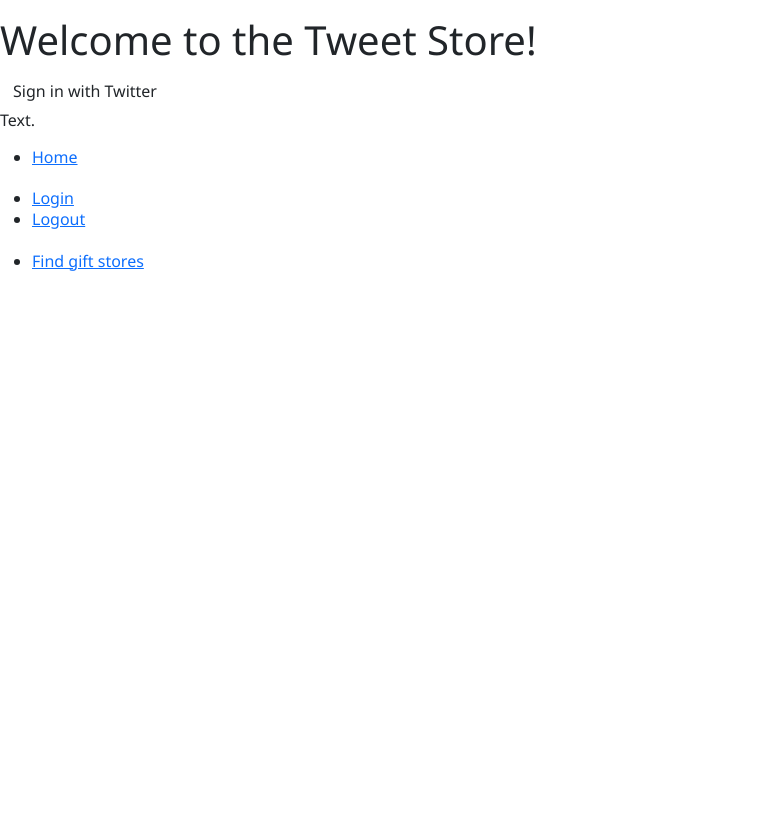
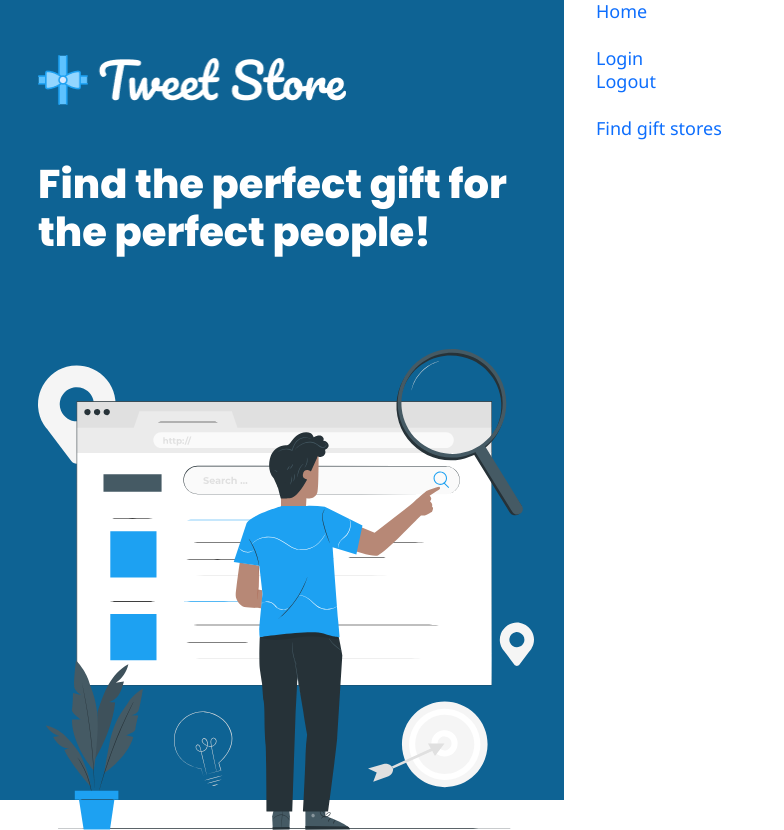
Before and after one commit to cam-garrison/cs411-group1, a Flask app: template prototype/templates/home.html in a window 1440 px wide. Shown: the whole page, without its empty margins (0-784 px from the left). Before the commit the page ends 271 px from the top, so only its background shows below. Run offline with Flask 2, Linux system fonts and the light colour scheme; the template is opened without the code that fills it, so the values that code supplies are empty.

Commit message:
login page with slideshow imgs

```diff
--- /dev/null
+++ b/prototype/templates/css/_globals.scss
@@ -0,0 +1,35 @@
+html {
+    font-size: 100%;
+    box-sizing: border-box;
+}
+
+*, *::before, *::after {
+    box-sizing: inherit;
+}
+
+body {
+    margin: 0;
+    padding: 0;
+    font-family: 'Noto Sans', sans-serif;
+    font-size: $font-med;
+    color: $cerulean;
+    line-height: 1.3;
+}
+
+a, a:visited, a:hover {
+    text-decoration: none;
+}
+
+//Flexbox styles
+.flex {
+    display: flex;
+    &-jc-sb {
+        justify-content: space-between;
+    }
+    &-jc-c {
+        justify-content: center;
+    }
+    &-ai-c {
+        align-items: center;
+    }
+}
--- /dev/null
+++ b/prototype/templates/css/_header.scss
@@ -0,0 +1,66 @@
+.header {
+
+    nav {
+        padding-bottom: 38px;
+    }
+
+    &__logo {
+
+        img {
+            width: 308px;
+            height: 84px;
+        }
+    }
+
+    display: grid;
+    grid-template-areas: "hero";
+    color: $white;
+
+    &__box1 {
+        position: absolute;
+        width: 564px;
+        height: 100vh;
+        left: 0px;
+        top: 0px;
+        background: $cerulean;
+        padding: 38px;
+        font-family: 'Poppins', sans-serif;
+    }
+
+    &__imgContainer {
+        position: relative;
+        width: 496px;
+        height: 566px;
+    }
+
+    &__imgContainer img {
+        position: absolute;
+        bottom: 0;
+        opacity: 0;
+        z-index: 1;
+    }
+
+    &__imgContainer img:first-child {
+        opacity: 1;
+    }
+
+    &__imgContainer img:last-child {
+        opacity: 0;
+    }
+
+    &__imgContainer img:first-child {
+        transition: opacity 1s ease;
+        z-index: 2;
+    }
+
+
+
+    &__box2 {
+        position: absolute;
+        width: 876px;
+        height: 100vh;
+        left: 564px;
+        top: 0px;
+        background: $white;
+    }
+}
--- /dev/null
+++ b/prototype/templates/css/_variables.scss
@@ -0,0 +1,14 @@
+// Colors
+
+$twitterBlue: #1DA1F2;
+$cerulean: #0E6394;
+$googleRed: #EA4335;
+$googleYellow: #FBBC05;
+$googleGreen: #34A853;
+$black: #000000;
+$white: #FFFFFF;
+
+// Font sizes
+
+$font-small: 14px;
+$font-med: 18px;
--- a/prototype/templates/css/globals.scss
+++ /dev/null
@@ -1,15 +0,0 @@
-html {
-    font-size: 100%;
-    box-sizing: border-box;
-}
-
-*, *::before, *::after {
-    box-sizing: inherit;
-}
-
-body {
-    margin: 0;
-    padding: 0;
-    font-family: 'Noto Sans', sans-serif;
-    line-height: 1.3;
-}
--- a/prototype/templates/css/home.css
+++ b/prototype/templates/css/home.css
@@ -11,6 +11,89 @@
   margin: 0;
   padding: 0;
   font-family: 'Noto Sans', sans-serif;
+  font-size: 18px;
+  color: #0E6394;
   line-height: 1.3;
 }
+
+a, a:visited, a:hover {
+  text-decoration: none;
+}
+
+.flex {
+  display: flex;
+}
+
+.flex-jc-sb {
+  justify-content: space-between;
+}
+
+.flex-jc-c {
+  justify-content: center;
+}
+
+.flex-ai-c {
+  align-items: center;
+}
+
+.header {
+  display: grid;
+  grid-template-areas: "hero";
+  color: #FFFFFF;
+}
+
+.header nav {
+  padding-bottom: 38px;
+}
+
+.header__logo img {
+  width: 308px;
+  height: 84px;
+}
+
+.header__box1 {
+  position: absolute;
+  width: 564px;
+  height: 100vh;
+  left: 0px;
+  top: 0px;
+  background: #0E6394;
+  padding: 38px;
+  font-family: 'Poppins', sans-serif;
+}
+
+.header__imgContainer {
+  position: relative;
+  width: 496px;
+  height: 566px;
+}
+
+.header__imgContainer img {
+  position: absolute;
+  bottom: 0;
+  opacity: 0;
+  z-index: 1;
+}
+
+.header__imgContainer img:first-child {
+  opacity: 1;
+}
+
+.header__imgContainer img:last-child {
+  opacity: 0;
+}
+
+.header__imgContainer img:first-child {
+  transition: opacity 1s ease;
+  z-index: 2;
+}
+
+.header__box2 {
+  position: absolute;
+  width: 876px;
+  height: 100vh;
+  left: 564px;
+  top: 0px;
+  background: #FFFFFF;
+}
 /*# sourceMappingURL=home.css.map */
--- a/prototype/templates/css/home.scss
+++ b/prototype/templates/css/home.scss
@@ -1,2 +1,3 @@
 @import "variables";
 @import "globals";
+@import "header";
--- a/prototype/templates/css/variables.css
+++ /dev/null
@@ -1 +0,0 @@
-/* No CSS *//*# sourceMappingURL=variables.css.map */
--- a/prototype/templates/home.html
+++ b/prototype/templates/home.html
@@ -19,25 +19,35 @@
 
 <body>
 
-    <!-- navbar -->
-    <nav class="navbar">
+    <header class="header">
+        <!-- hero div -->
+        <div class="hero__content">
+            <div class="header__box1">
+                <!-- nav bar -->
+                <nav class="flex flex-jc-sb flex-ai-c">
+                    <a href="#" class="header__logo">
+                        <img src="images/logowtext.png" alt="Tweet Store">
+                    </a>
 
                 </nav>
+                <h1>Find the perfect gift for the perfect people!</h1>
+                <div class="header__imgContainer" id="imagesToUse">
+                    <img src="images/gift1.svg">
+                    <img src="images/gift2.svg">
+                    <img src="images/gift3.svg">
+                    <img src="images/gift4.svg">
+                    <img src="images/gift5.svg">
+                    <script>
+                        var crossfade = document.getElementById("imagesToUse");
+                        setInterval(function() {
+                            var topImg = crossfade.firstChild;
+                            crossfade.appendChild(topImg);
+                        },3000);
+                    </script>
+                </div>
+            </div>
 
-    <h1>Welcome to the Tweet Store!</h1>
-
-    {% if message %}
-    <h4>{{message}}!</h4>
-    {% endif %}
-
-    <a id="twitter-button" class="btn btn-block btn-social btn-twitter">
-        <i class="fa fa-twitter"></i> Sign in with Twitter
-    </a>
-
-    <script src="/templates/js/logintwitter.js"></script>
-
-    <p>Text.</p>
-
+            <div class="header__box2">
                 <ul>
                     <li><a href='/'>Home</a></li>
                     <br>
@@ -46,6 +56,9 @@
                     <br>
                     <li><a href='/twitter'>Find gift stores</a></li>
                 </ul>
+            </div>
+        </div>
+    </header>
 </body>
 
 </html>
--- a/prototype/templates/js/logintwitter.js
+++ /dev/null
@@ -1,12 +0,0 @@
-$('#twitter-button').on('click', function() {
-    // Initialize with your OAuth.io app public key
-    OAuth.initialize('OAUTHpublickey');
-    // Use popup for OAuth
-    OAuth.popup('twitter').then(twitter => {
-      console.log(twitter);
-      // Retrieves user data from oauth provider
-      console.log(twitter.me());
-    });
-  })
-
-console.log('hello world!');
```
Also changed, not shown: prototype/templates/css/globals.css (deleted, +0 -16 lines), prototype/templates/css/variables.scss (deleted), prototype/templates/images/gift1.svg (added), prototype/templates/images/gift2.svg (added), prototype/templates/images/gift3.svg (added), prototype/templates/images/gift4.svg (added), prototype/templates/images/gift5.svg (added), prototype/templates/images/logowtext.png (added), 3 other files. Lines whose indentation alone changed are shown as unchanged.
